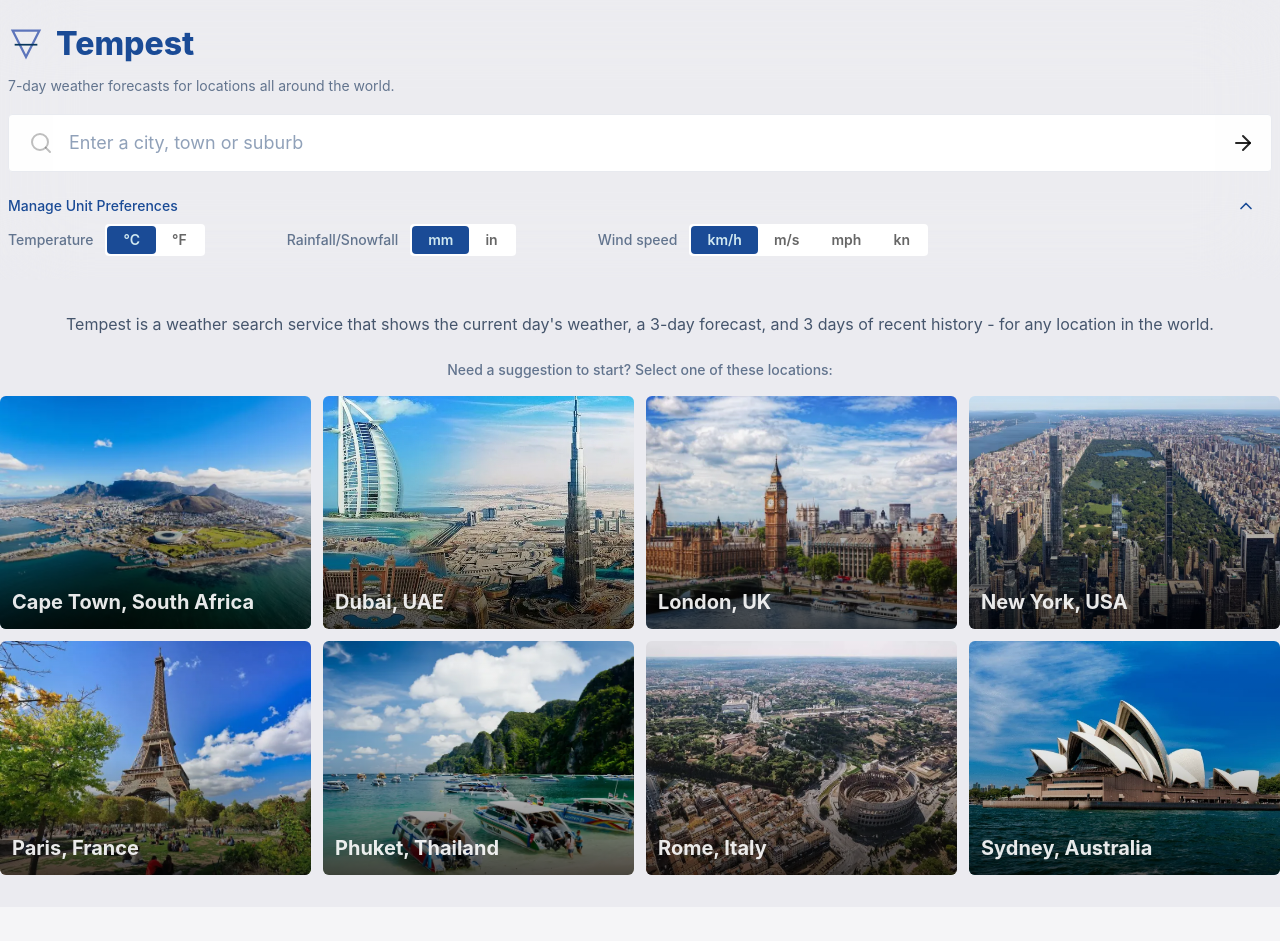
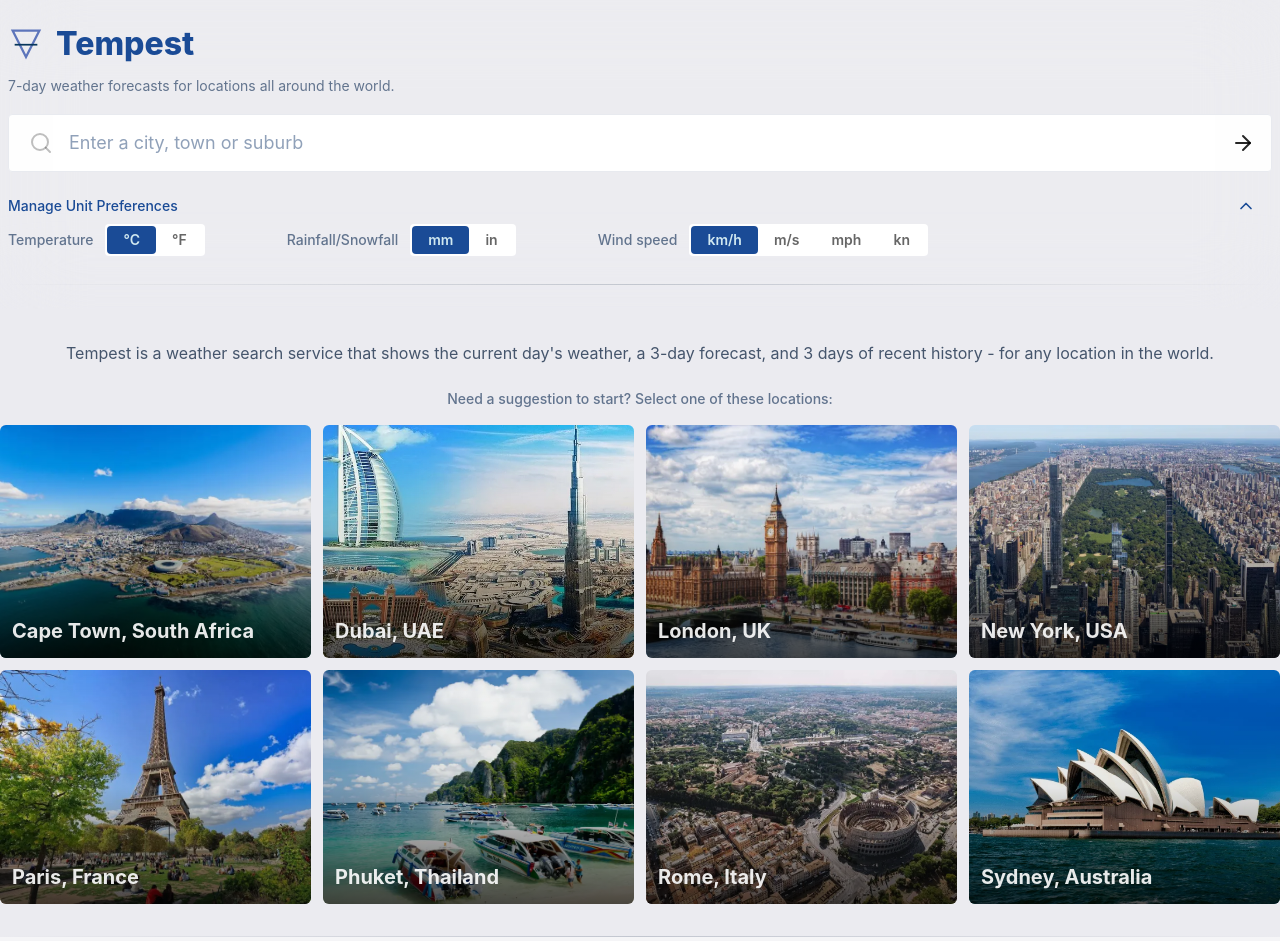
Before and after one commit to markodayan/tempest-weather-app, a React (Vite) app: page / in a window 1280 px wide. Before the commit the page ends 907 px from the top, so only its background shows below. Built offline with nearby package versions, Linux system fonts and the light colour scheme.

Commit message:
style: tighten spacing around the hr, Landing, and DayPreview
Adds a second hr below Landing (only rendered pre-search) to bookend
the suggestion cards the same way the first one bookends Search, and
pulls DayPreview up slightly (-mt-3) now that the gap above it is
smaller.

```diff
--- a/src/App.tsx
+++ b/src/App.tsx
@@ -84,10 +84,17 @@ function App() {
                 committed={committed}
                 onCommit={handleCommitPreferences}
               />
+              <hr className='mx-auto h-px mt-3 xl:mt-6 mb-5 xl:mb-1 bg-gradient-to-r from-transparent via-gray-400/50 to-transparent border-0' />
             </section>
           </div>
         </div>
-        {weatherLocation === null && <Landing onSelectLocation={handleLocationSelect} />}
+        {weatherLocation === null && (
+          <>
+            <Landing onSelectLocation={handleLocationSelect} />
+
+            <hr className='mx-auto h-px mt-0 xl:mt-0 mb-0 xl:mb-1 bg-gradient-to-r from-transparent via-gray-400/50 to-transparent border-0' />
+          </>
+        )}
         <div id='daily-forecast'>
           <DayPreview
             weather={weather}
--- a/src/components/DayPreview.tsx
+++ b/src/components/DayPreview.tsx
@@ -77,7 +77,7 @@ export default function DayPreview({
   // day/night indication) has somewhere to go without reworking the non-today branch too.
   if (day.isToday) {
     return (
-      <div className='mx-auto w-full max-w-5xl xl:max-w-7xl px-6 xl:px-0 py-4'>
+      <div className='mx-auto w-full max-w-5xl xl:max-w-7xl px-6 xl:px-0 py-4 -mt-3'>
         <div className='group relative xl:aspect-5/1 overflow-hidden rounded-md'>
           <img
             src={backgroundSrc}
@@ -128,7 +128,7 @@ export default function DayPreview({
   }
 
   return (
-    <div className='mx-auto w-full max-w-5xl xl:max-w-7xl px-6 xl:px-0 py-4'>
+    <div className='mx-auto w-full max-w-5xl xl:max-w-7xl px-6 xl:px-0 py-4 -mt-3'>
       <div className='group relative xl:aspect-5/1 overflow-hidden rounded-md'>
         <img
           src={backgroundSrc}
```
